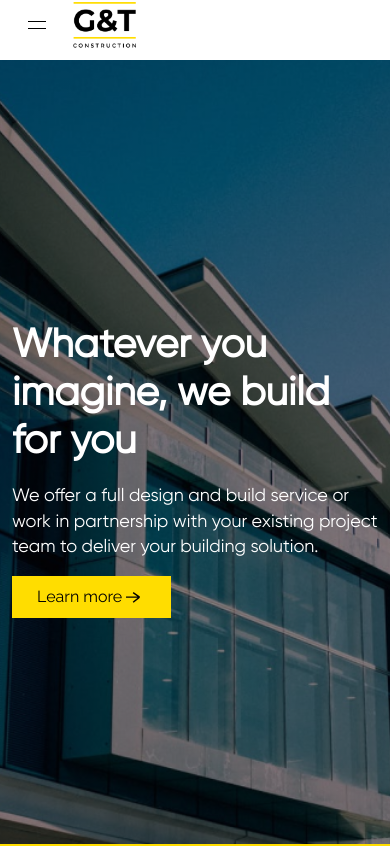
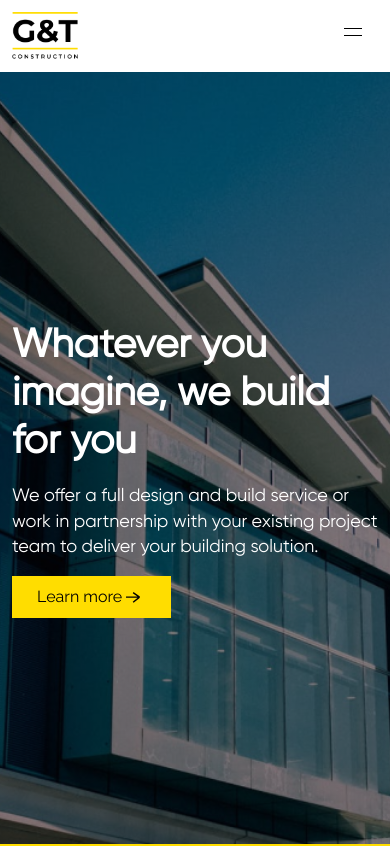
Before and after one commit to Ensio-Creative/g-t-construction, a Vue app: page / in a window 390 px wide. Shown: the top 846 px of the page. Built offline with nearby package versions, Linux system fonts and the light colour scheme; what @splidejs/vue-splide would draw is missing.

Commit message:
Changed the side of the mobile logo

```diff
--- a/src/components/navigation/MobileNav.vue
+++ b/src/components/navigation/MobileNav.vue
@@ -5,19 +5,22 @@
       :class="state.toggleMobile"
     >
     <div class="container">
-      <div
-        class="burger-container"
-        @click="chanageMobileState"
-      >
+      <div class="flx-img-buger">
+        <div class="icon icon-apple">
+        <router-link to="/">
+            <img src="/img/g-&-t-logo.png" alt="">
+          </router-link>
+      </div>
+        <div
+          class="burger-container"
+          @click="chanageMobileState"
+        >
         <div id="burger">
           <div class="bar topBar"></div>
           <div class="bar btmBar"></div>
         </div>
       </div>
-      <div class="icon icon-apple">
-        <router-link to="/">
-            <img src="/img/g-&-t-logo.png" alt="">
-          </router-link>
+
       </div>
       <ul
         class="menu"
--- a/src/style/components/_about.scss
+++ b/src/style/components/_about.scss
@@ -12,12 +12,11 @@
       h2 {
         font-size: 27px;
         font-weight: bold;
-        margin-bottom: 20px;
-        padding: 10px;
+        padding: 0px 10px;
       }
       p {
         font-size: 16px;
-        padding: 10px;
+        padding: 0px 10px;
       }
     }
   }
--- a/src/style/components/_contact.scss
+++ b/src/style/components/_contact.scss
@@ -41,13 +41,12 @@
     }
   }
   .contact-item:first-child {
-    height: 75vh;
+    height: 70vh;
   }
   .contact-item:last-child {
     background-color: $gray;
-    height: 110vh;
+    height: 109vh;
     .content {
-      width: 480px;
       margin: auto;
       // padding-top: 60px;
       h5 {
@@ -110,6 +109,7 @@
     .contact-item:last-child {
       height: 130vh;
       .content {
+        width: 480px;
         padding-top: 90px;
         .form-content {
           input  {
--- a/src/style/main.scss
+++ b/src/style/main.scss
@@ -136,7 +136,7 @@ body {
   display: block;
   top: 0;
   left: 0;
-  height: 60px;
+  height: 72px;
   width: 100%;
   background: #FFF;
   overflow: hidden;
@@ -146,8 +146,7 @@ body {
 }
 .window .header .burger-container {
   position: relative;
-  display: inline-block;
-  height: 50px;
+  height: 40px;
   width: 50px;
   cursor: pointer;
   transform: rotate(0deg);
@@ -159,7 +158,7 @@ body {
   -webkit-tap-highlight-color: transparent;
 }
 .icon-apple img {
-  width: 65px;
+  width: 68px;
 }
 .window .header .burger-container #burger {
   width: 18px;
@@ -184,19 +183,13 @@ body {
 .window .header .burger-container #burger .bar.btmBar {
   transform: translateY(6px) rotate(0deg);
 }
-.window .header .icon {
-  display: inline-block;
-  position: absolute;
-  height: 100%;
-  line-height: 50px;
-  width: 50px;
-  height: 50px;
-  text-align: center;
-  color: #000;
-  font-size: 22px;
-  left: 25%;
-  transform: translateX(-50%);
+
+.window .header .flx-img-buger {
+  display: flex;
+  justify-content: space-between;
+  margin-top: 12px;
 }
+
 .window .header .icon.icon-bag {
   right: 0;
   top: 0;
```
